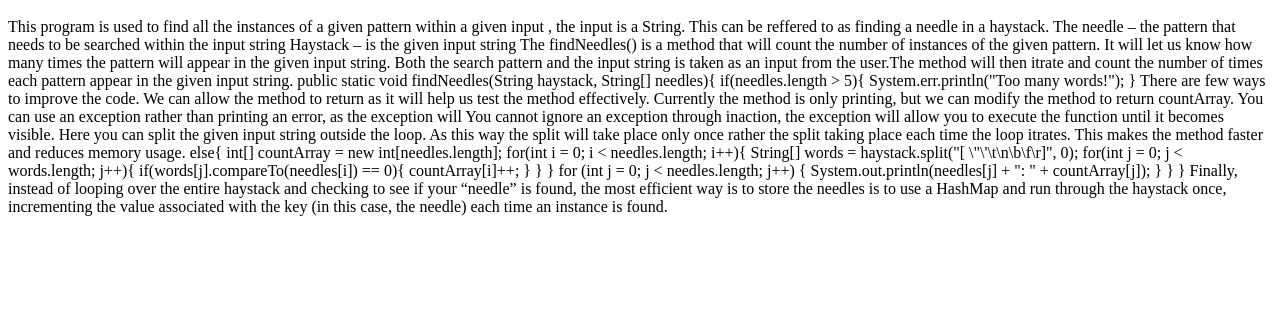
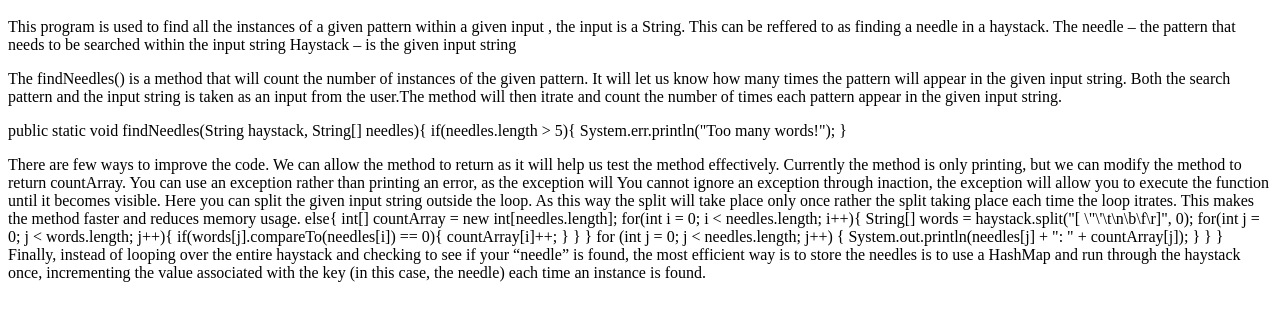
Before and after one commit to Anithaav/JavaHayStack, a plain HTML site: page index.html in a window 1280 px wide. Shown: the part 48-368 px from the top of the page. Drawn offline with Linux system fonts and the light colour scheme.

Commit message:
Update index.html

```diff
--- a/index.html
+++ b/index.html
@@ -1,19 +1,28 @@
-<html>
+</p<html>
 <H1> Finding and Needle in HayStack </H1>
 <body>
+<p>
 This program is used to find all the instances of a given pattern within a given input , the input is a String. This can be reffered to as finding a needle in a haystack.
 The needle – the pattern that needs to be searched within the input string
 Haystack – is the given input string
-
+  </p>
 The findNeedles() is a method that will count the number of instances  of the given pattern. It will let us know how many times the pattern will appear in the given input string.
 
 Both the search pattern and the input string is taken as an input from the user.The method will then itrate and count the number of times each pattern appear in the given input string.
-
+  </n>
+  </n>
+</n>
+<p>
 public static void findNeedles(String haystack, String[] needles){
   if(needles.length > 5){
       System.err.println("Too many words!");
   }
 
+</P>
+</n>
+</n>
+</n>
+</p>
 There are few ways to improve the code. We can allow the method to return as it will help us test the method effectively. Currently the method is only printing, but we can modify the method to return countArray.
 
 
```
